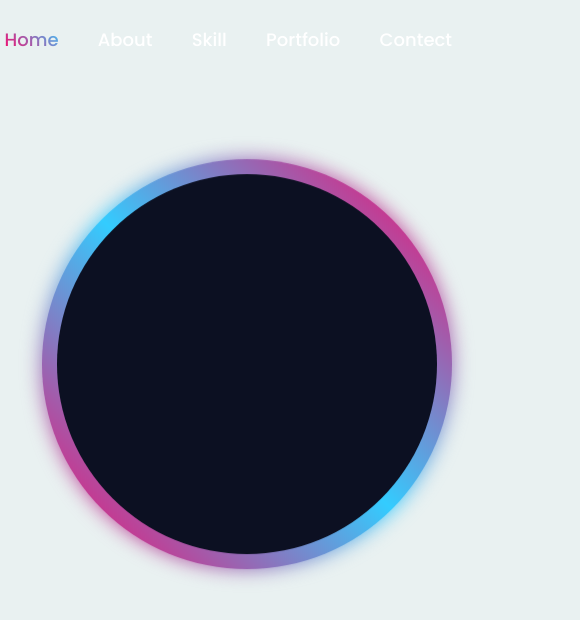
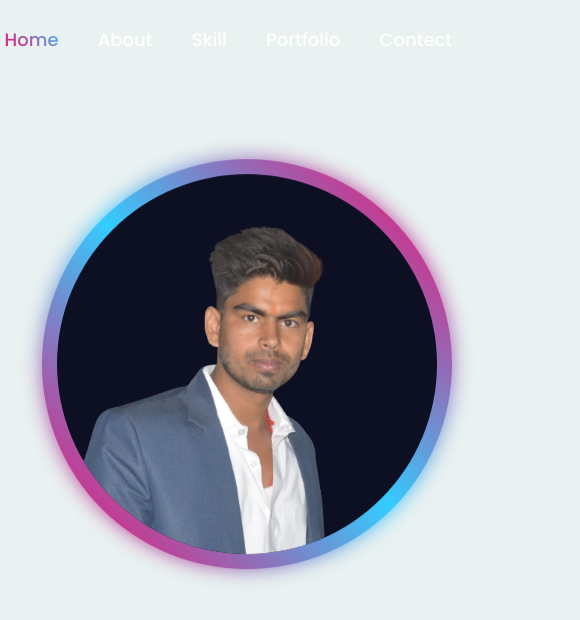
Before and after one commit to manish7499/Portfolio, a plain HTML site: page index.html in a window 1280 px wide. Shown: the full height of the page, 700-1280 px from the left. Drawn offline with nearby package versions, Linux system fonts and the light colour scheme; the site is published under a folder, as on GitHub Pages, so addresses that start at the root find nothing.

Commit message:
rectified image path

```diff
--- a/index.html
+++ b/index.html
@@ -40,7 +40,7 @@
             <div class="glowing-circle">
                 <span></span>
                 <span></span>
-                <div class="image"> <img src="/self.png" alt=""> </div>
+                <div class="image"> <img src="./self.png" alt=""> </div>
             </div>
         </div>
     </section>
```
